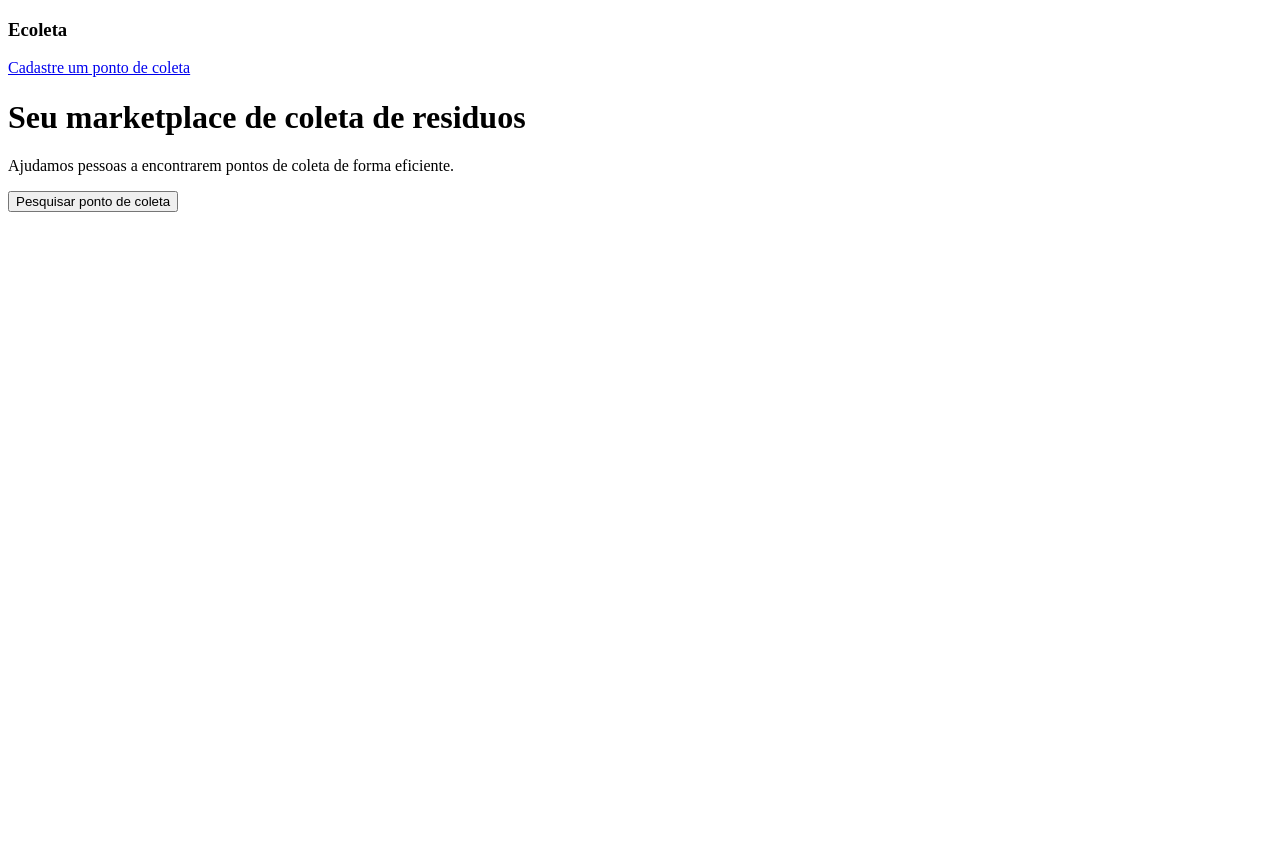
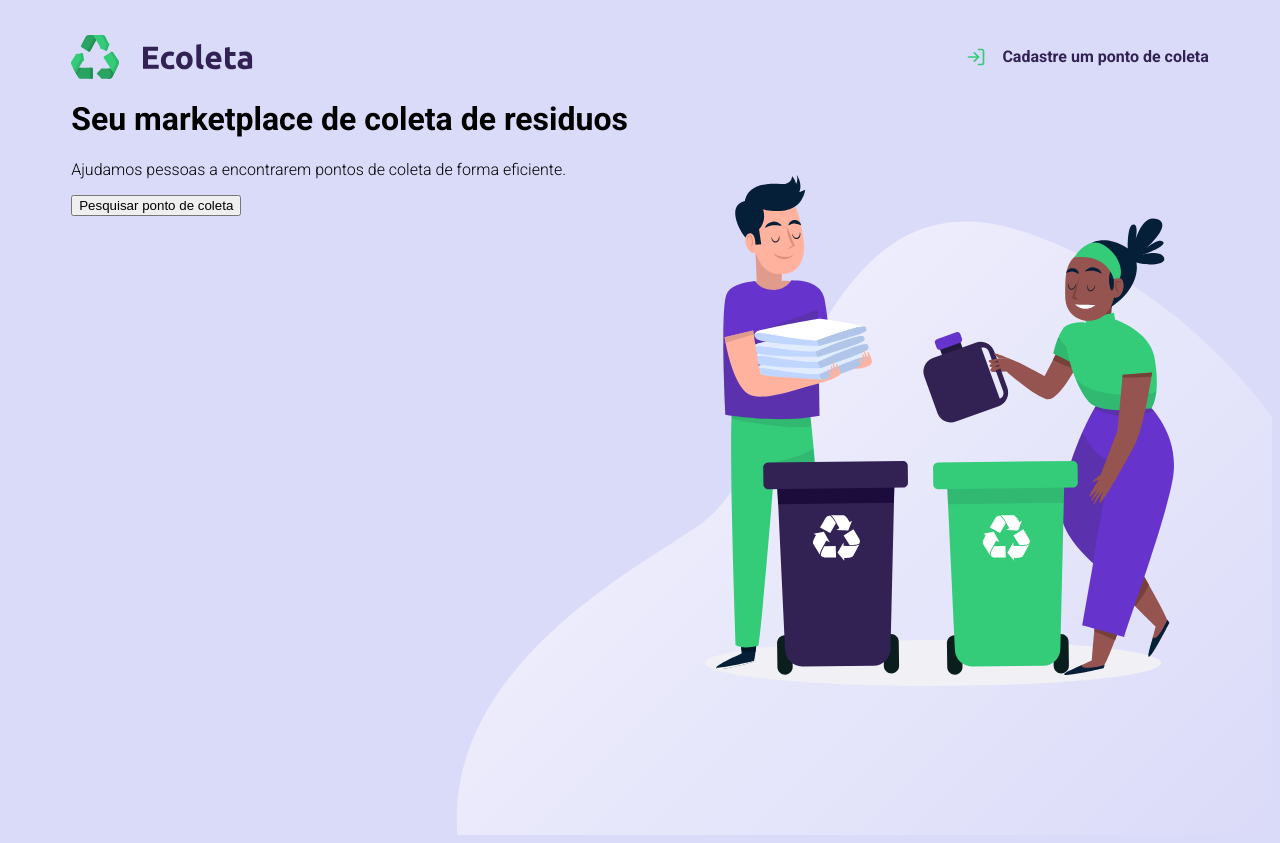
Before and after one commit to kbath2/Ecoleta, a plain HTML site: page index.html in a window 1280 px wide. Before the commit the page ends 800 px from the top, so only its background shows below. Drawn offline with Linux system fonts and the light colour scheme.

Commit message:
Estilizando o header

```diff
--- a/index.html
+++ b/index.html
@@ -4,19 +4,30 @@
     <head>
         <meta charset="UTF-8">
         <meta name="viewport" content="width=device-width, initial-scale=1.0">
+        <link rel="stylesheet" href="/src/styles/main.css">
+        <link href="https://fonts.googleapis.com/css2?family=Roboto:wght@300;700&display=swap" rel="stylesheet">
         <title>Ecoleta</title>
     </head>
 
     <body>
-        <h3>Ecoleta</h3>
 
-        <a href="#">Cadastre um ponto de coleta</a>
+        <div id="page-home">
+            <div class="content">
+                <header>
+                    <img src="/src/img/logo.svg" alt="Logomarca Ecoleta">
+                    <a href="#">
+                        <span></span> Cadastre um ponto de coleta
+                    </a>
+                </header>
 
-        <h1>Seu marketplace de coleta de residuos</h1>
 
-        <p>Ajudamos pessoas a encontrarem pontos de coleta de forma eficiente.</p>
+                <h1>Seu marketplace de coleta de residuos</h1>
 
-        <button>Pesquisar ponto de coleta</button>
+                <p>Ajudamos pessoas a encontrarem pontos de coleta de forma eficiente.</p>
+
+                <button>Pesquisar ponto de coleta</button>
+            </div>
+        </div>
 
     </body>
 
--- /dev/null
+++ b/src/styles/main.css
@@ -0,0 +1,44 @@
+html {
+    font-family: 'Roboto', sans-serif;
+}
+
+a {
+    text-decoration: none;
+}
+
+body {
+    background: #dadaf9;
+}
+
+#page-home {
+    background: url(/src/img/home-background.svg) no-repeat;
+    background-position: 35vw bottom;
+    height: 100vh;
+}
+
+#page-home header {
+    align-items: center;
+    display: flex;
+    justify-content: space-between;
+    margin-top: 35px;
+}
+
+#page-home header a {
+    color: #322153;
+    display: flex;
+    font-weight: 700;
+}
+
+#page-home header a span {
+    background-image: url(/src/img/log-in.svg);
+    display: flex;
+    margin-right: 16px;
+    height: 20px;
+    width: 20px;
+}
+
+#page-home .content {
+    margin: 0 auto;
+    max-width: 1100%;
+    width: 90%;
+}
```
